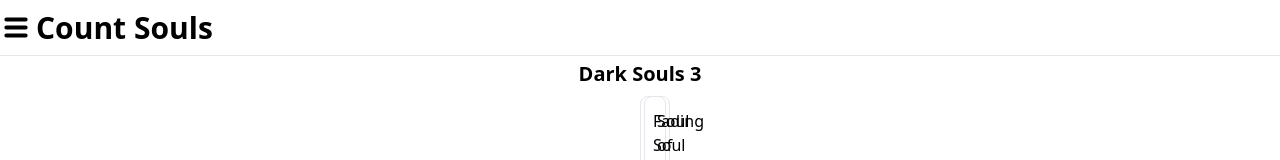
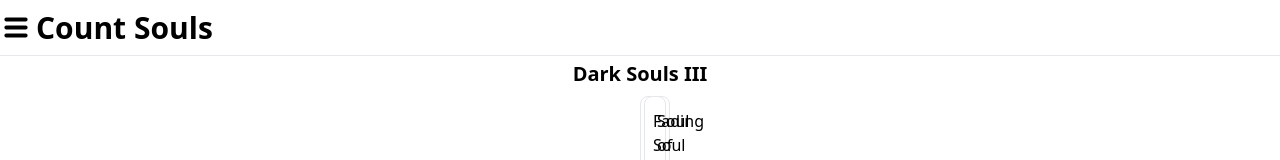
Before and after one commit to ElmarTalibzade/count-souls, a SvelteKit app: page /ds3 in a window 1280 px wide. Shown: the top 160 px of the page. Built offline with nearby package versions, Linux system fonts and the light colour scheme.

Commit message:
Consistent naming

```diff
--- a/src/routes/ds1/+page.svelte
+++ b/src/routes/ds1/+page.svelte
@@ -16,4 +16,4 @@
   ];
 </script>
 
-<Calculator heading="Dark Souls 1 + Remastered" soulDefinitions={souls} />
+<Calculator heading="Dark Souls I + Remastered" soulDefinitions={souls} />
--- a/src/routes/ds2/+page.svelte
+++ b/src/routes/ds2/+page.svelte
@@ -17,4 +17,4 @@
   ];
 </script>
 
-<Calculator heading="Dark Souls 2" soulDefinitions={souls} />
+<Calculator heading="Dark Souls II" soulDefinitions={souls} />
--- a/src/routes/ds3/+page.svelte
+++ b/src/routes/ds3/+page.svelte
@@ -28,4 +28,4 @@
   ];
 </script>
 
-<Calculator heading="Dark Souls 3" soulDefinitions={souls} />
+<Calculator heading="Dark Souls III" soulDefinitions={souls} />
```
